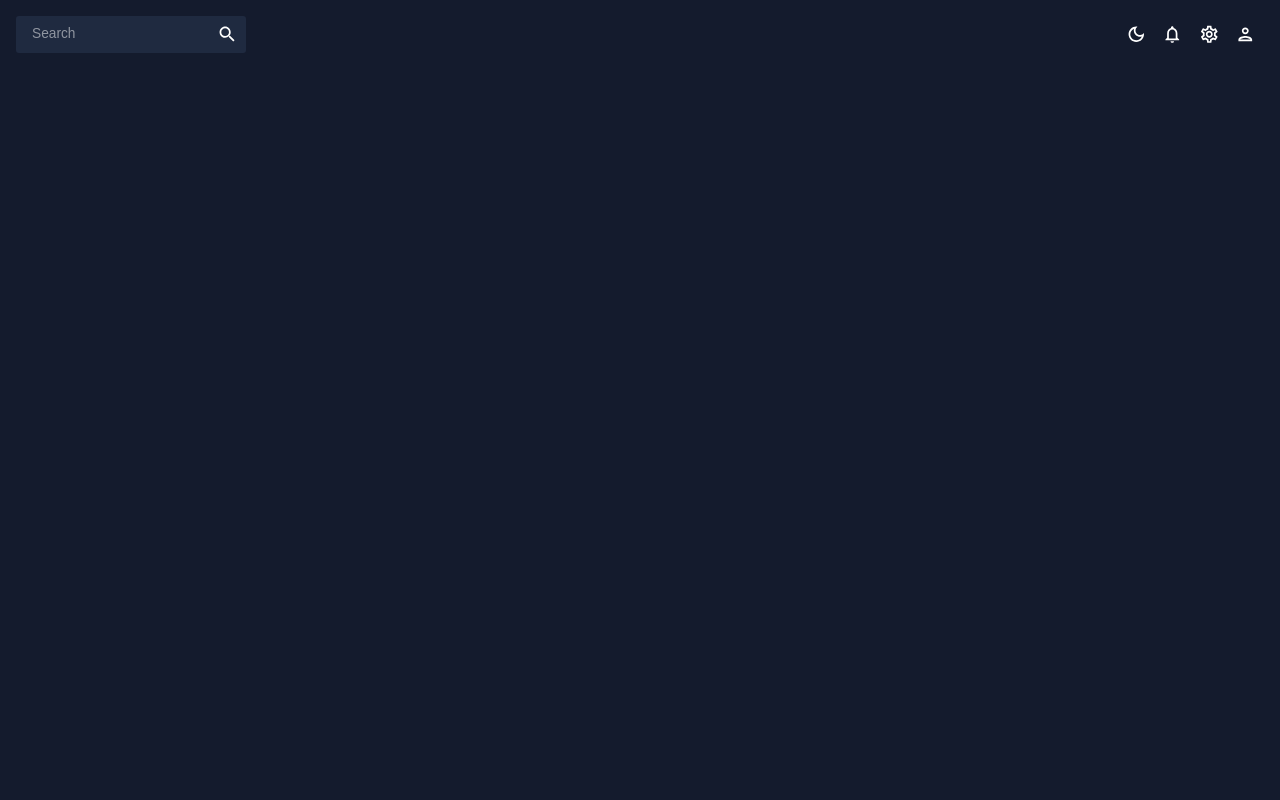
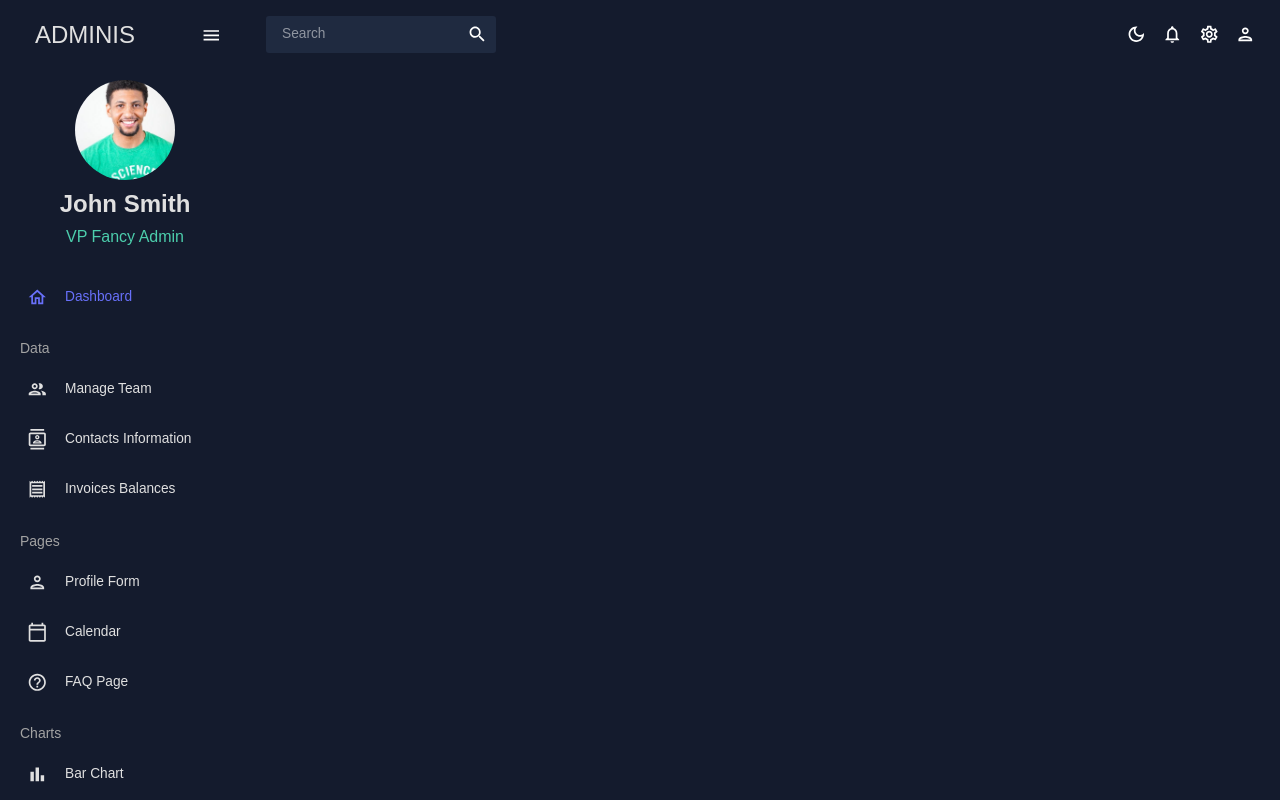
Before and after one commit to DevMisha18/admin-dashboard, a React (Vite) app: page /team in a window 1280 px wide. Built offline with nearby package versions, Linux system fonts and the light colour scheme.

Commit message:
fit: create Sidebar

```diff
--- a/src/App.tsx
+++ b/src/App.tsx
@@ -1,6 +1,21 @@
 import { ColorModeContext, useMode } from "./theme";
 import { CssBaseline, ThemeProvider } from "@mui/material";
+import { Routes, Route } from "react-router-dom";
+
 import TopBar from "./scenes/global/TopBar";
+import Sidebar from "./scenes/global/Sidebar";
+
+import Dashboard from "./scenes/dashboard";
+// import Team from "./scenes/team";
+// import Invoices from "./scenes/invoices";
+// import Contacts from "./scenes/contacts";
+// import Bar from "./scenes/bar";
+// import Form from "./scenes/form";
+// import Line from "./scenes/line";
+// import Pie from "./scenes/pie";
+// import FAQ from "./scenes/faq";
+// import Geography from "./scenes/geography";
+// import Calendar from "./scenes/calendar"
 
 export default function App() {
   const [theme, colorMode] = useMode();
@@ -9,8 +24,22 @@
       <ThemeProvider theme={theme}>
         <CssBaseline />
         <div className="app">
+          <Sidebar />
           <main className="content">
             <TopBar />
+            <Routes>
+              <Route path="/" element={<Dashboard />} />
+              {/* <Route path="/team" element={<Team />} /> */}
+              {/* <Route path="/contacts" element={<Contacts />} /> */}
+              {/* <Route path="/invoices" element={<Invoices />} /> */}
+              {/* <Route path="/form" element={<Form />} /> */}
+              {/* <Route path="/bar" element={<Bar />} /> */}
+              {/* <Route path="/pie" element={<Pie />} /> */}
+              {/* <Route path="/line" element={<Line />} /> */}
+              {/* <Route path="/faq" element={<FAQ />} /> */}
+              {/* <Route path="/calendar" element={<Calendar />} /> */}
+              {/* <Route path="/geography" element={<Geography />} /> */}
+            </Routes>
           </main>
         </div>
       </ThemeProvider>
--- a/src/scenes/global/SideBar.tsx
+++ b/src/scenes/global/SideBar.tsx
@@ -0,0 +1,254 @@
+import { useState, FC, JSX } from "react";
+import { Sidebar as ReactProSideBar, Menu, MenuItem } from "react-pro-sidebar";
+import { Box, IconButton, Typography, useTheme, Theme } from "@mui/material";
+import { Link } from "react-router-dom";
+import { tokens, ColorTokens } from "../../theme";
+
+import userImg from "/src/assets/user.jpg";
+import HomeOutlinedIcon from "@mui/icons-material/HomeOutlined";
+import PeopleOutlinedIcon from "@mui/icons-material/PeopleOutlined";
+import ContactsOutlinedIcon from "@mui/icons-material/ContactsOutlined";
+import ReceiptOutlinedIcon from "@mui/icons-material/ReceiptOutlined";
+import PersonOutlinedIcon from "@mui/icons-material/PersonOutlined";
+import CalendarTodayOutlinedIcon from "@mui/icons-material/CalendarTodayOutlined";
+import HelpOutlineOutlinedIcon from "@mui/icons-material/HelpOutlineOutlined";
+import BarChartOutlinedIcon from "@mui/icons-material/BarChartOutlined";
+import PieChartOutlineOutlinedIcon from "@mui/icons-material/PieChartOutlineOutlined";
+import TimelineOutlinedIcon from "@mui/icons-material/TimelineOutlined";
+import MenuOutlinedIcon from "@mui/icons-material/MenuOutlined";
+import MapOutlinedIcon from "@mui/icons-material/MapOutlined";
+
+console.warn(
+  `not all the pages from SelectedPage will be added, remove all unnecessary`
+);
+type urlPath =
+  | "/"
+  | "/"
+  | "/team"
+  | "/contacts"
+  | "/invoices"
+  | "/form"
+  | "/bar"
+  | "/pie"
+  | "/line"
+  | "/faq"
+  | "/calendar"
+  | "/geography";
+
+interface MenuButtonProps {
+  title: string;
+  to: urlPath;
+  icon: JSX.Element;
+  selected: string;
+  setSelected: (state: string) => void;
+}
+
+const MenuButton: FC<MenuButtonProps> = ({
+  title,
+  to,
+  icon,
+  selected,
+  setSelected,
+}) => (
+  <MenuItem
+    icon={icon}
+    active={title === selected}
+    component={<Link to={to} />}
+    onClick={() => setSelected(title)}
+  >
+    {title}
+  </MenuItem>
+);
+
+export default function Sidebar() {
+  const theme: Theme = useTheme();
+  const colors: ColorTokens = tokens(theme.palette.mode);
+  const [collapsed, setCollapsed] = useState<boolean>(false);
+  const [selected, setSelected] = useState<string>("Dashboard");
+
+  return (
+    <ReactProSideBar
+      collapsed={collapsed}
+      backgroundColor="transparent"
+      rootStyles={{
+        borderRight: collapsed ? "1px solid grey" : "none",
+      }}
+    >
+      <Menu
+        menuItemStyles={{
+          button: ({ active }) => ({
+            color: active ? "#6870fa" : colors.grey[100],
+            "&:hover": {
+              color: "#6870fa",
+              backgroundColor: "transparent",
+            },
+          }),
+        }}
+      >
+        {/* LOGO AND MENU ICON */}
+        <MenuItem
+          onClick={() => setCollapsed(!collapsed)}
+          icon={collapsed ? <MenuOutlinedIcon /> : undefined}
+          style={{
+            margin: "10px 0 20px 0",
+            color: colors.grey[100],
+          }}
+        >
+          {!collapsed && (
+            <Box
+              display="flex"
+              justifyContent="space-between"
+              alignItems="center"
+              ml="15px"
+            >
+              <Typography variant="h3" color={colors.grey[100]}>
+                ADMINIS
+              </Typography>
+              <IconButton onClick={() => setCollapsed(!collapsed)}>
+                <MenuOutlinedIcon />
+              </IconButton>
+            </Box>
+          )}
+        </MenuItem>
+        {/* Profile picture & name */}
+        {!collapsed && (
+          <Box mb="25px">
+            <Box display="flex" justifyContent="center" alignItems="center">
+              <img
+                alt="profile-user"
+                width="100px"
+                height="100px"
+                src={userImg}
+                style={{
+                  cursor: "pointer",
+                  borderRadius: "50%",
+                  objectFit: "cover",
+                  objectPosition: "top 0 right -23px ",
+                }}
+              />
+            </Box>
+            <Box textAlign="center">
+              <Typography
+                variant="h3"
+                color={colors.grey[100]}
+                fontWeight="bold"
+                sx={{ m: "10px 0 0 0" }}
+              >
+                John Smith
+              </Typography>
+              <Typography
+                variant="h5"
+                color={colors.greenAccent[500]}
+                marginTop={1}
+              >
+                VP Fancy Admin
+              </Typography>
+            </Box>
+          </Box>
+        )}
+
+        {/* Menu options */}
+        <MenuButton
+          title="Dashboard"
+          to="/"
+          icon={<HomeOutlinedIcon />}
+          selected={selected}
+          setSelected={setSelected}
+        />
+        <Typography
+          variant="h6"
+          color={colors.grey[300]}
+          sx={{ m: "15px 0 5px 20px" }}
+        >
+          Data
+        </Typography>
+        <MenuButton
+          title="Manage Team"
+          to="/team"
+          icon={<PeopleOutlinedIcon />}
+          selected={selected}
+          setSelected={setSelected}
+        />
+        <MenuButton
+          title="Contacts Information"
+          to="/contacts"
+          icon={<ContactsOutlinedIcon />}
+          selected={selected}
+          setSelected={setSelected}
+        />
+        <MenuButton
+          title="Invoices Balances"
+          to="/invoices"
+          icon={<ReceiptOutlinedIcon />}
+          selected={selected}
+          setSelected={setSelected}
+        />
+
+        <Typography
+          variant="h6"
+          color={colors.grey[300]}
+          sx={{ m: "15px 0 5px 20px" }}
+        >
+          Pages
+        </Typography>
+        <MenuButton
+          title="Profile Form"
+          to="/form"
+          icon={<PersonOutlinedIcon />}
+          selected={selected}
+          setSelected={setSelected}
+        />
+        <MenuButton
+          title="Calendar"
+          to="/calendar"
+          icon={<CalendarTodayOutlinedIcon />}
+          selected={selected}
+          setSelected={setSelected}
+        />
+        <MenuButton
+          title="FAQ Page"
+          to="/faq"
+          icon={<HelpOutlineOutlinedIcon />}
+          selected={selected}
+          setSelected={setSelected}
+        />
+
+        <Typography
+          variant="h6"
+          color={colors.grey[300]}
+          sx={{ m: "15px 0 5px 20px" }}
+        >
+          Charts
+        </Typography>
+        <MenuButton
+          title="Bar Chart"
+          to="/bar"
+          icon={<BarChartOutlinedIcon />}
+          selected={selected}
+          setSelected={setSelected}
+        />
+        <MenuButton
+          title="Pie Chart"
+          to="/pie"
+          icon={<PieChartOutlineOutlinedIcon />}
+          selected={selected}
+          setSelected={setSelected}
+        />
+        <MenuButton
+          title="Line Chart"
+          to="/line"
+          icon={<TimelineOutlinedIcon />}
+          selected={selected}
+          setSelected={setSelected}
+        />
+        <MenuButton
+          title="Geography Chart"
+          to="/geography"
+          icon={<MapOutlinedIcon />}
+          selected={selected}
+          setSelected={setSelected}
+        />
+      </Menu>
+    </ReactProSideBar>
+  );
+}
```
Also changed, not shown: src/assets/user.jpg (added).
